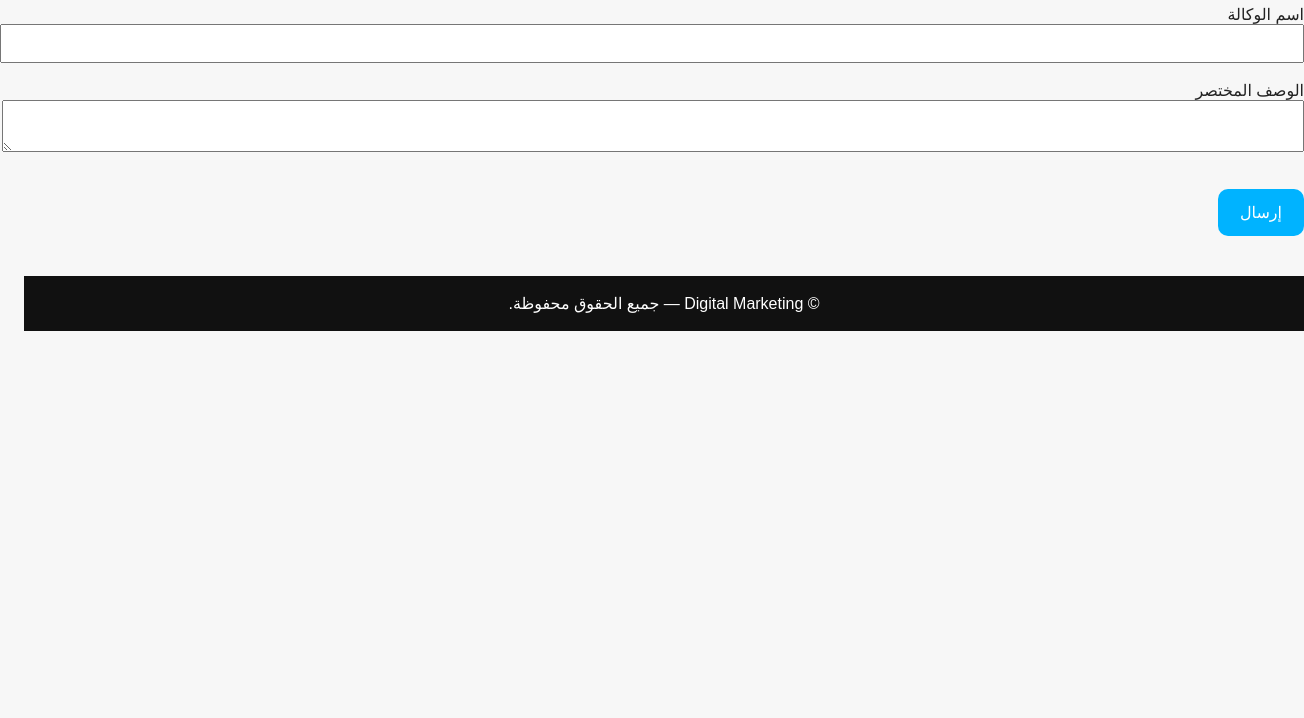
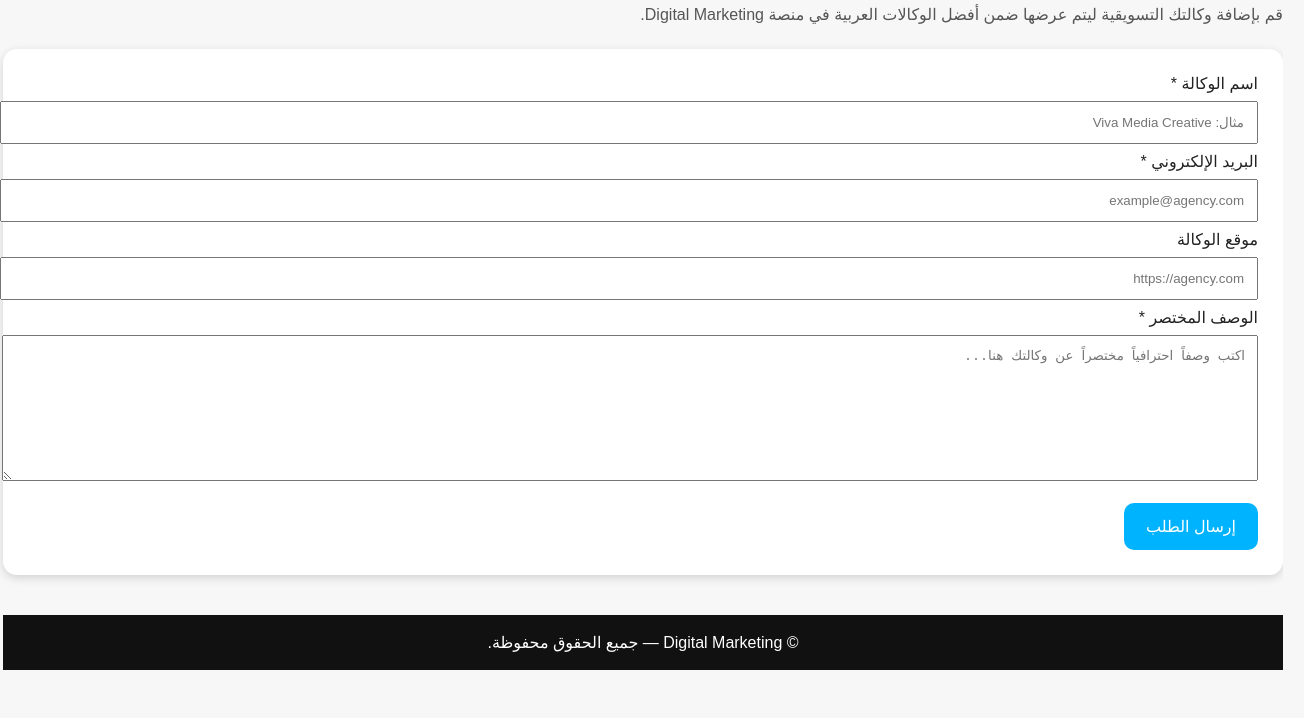
Before and after one commit to Marketing33/marketing33.github.io, a plain HTML site: page add.html in a window 1280 px wide. Shown: the part 82-800 px from the top of the page, 1304 px wide, since content can reach past the window. Drawn offline with Linux system fonts and the light colour scheme.

Commit message:
Update add.html

```diff
--- a/add.html
+++ b/add.html
@@ -1,8 +1,10 @@
-<!DOCTYPE html>
+ <!DOCTYPE html>
 <html lang="ar">
 <head>
 <meta charset="UTF-8">
+<meta name="viewport" content="width=device-width, initial-scale=1.0">
 <title>أضف وكالتك — Digital Marketing</title>
+<meta name="description" content="أضف وكالتك التسويقية إلى دليل Digital Marketing واحصل على ظهور أكبر لدى العملاء.">
 <link rel="stylesheet" href="style.css">
 </head>
 
@@ -18,17 +20,51 @@
 </header>
 
 <div class="container">
-    <h2>أضف وكالتك</h2>
 
-    <form>
-        <label>اسم الوكالة</label><br>
-        <input style="width:100%;padding:10px;"><br><br>
+    <h2>أضف وكالتك إلى الدليل</h2>
+    <p style="margin-bottom:25px; color:#555;">
+        قم بإضافة وكالتك التسويقية ليتم عرضها ضمن أفضل الوكالات العربية في منصة Digital Marketing.
+    </p>
 
-        <label>الوصف المختصر</label><br>
-        <textarea style="width:100%;padding:10px;"></textarea><br><br>
+    <div class="card">
 
-        <a class="btn">إرسال</a>
-    </form>
+        <!-- FormSubmit يبدأ هنا -->
+        <form action="https://formsubmit.co/sskska@gmail.com" method="POST">
+
+            <!-- منع CAPTCHA -->
+            <input type="hidden" name="_captcha" value="false">
+
+            <!-- رسالة نجاح بعد الإرسال -->
+            <input type="hidden" name="_next" value="https://marketing33.github.io/success.html">
+
+            <label>اسم الوكالة *</label>
+            <input type="text" name="agency_name" required
+            placeholder="مثال: Viva Media Creative"
+            style="width:100%; padding:12px; margin:8px 0;">
+
+            <label>البريد الإلكتروني *</label>
+            <input type="email" name="email" required
+            placeholder="example@agency.com"
+            style="width:100%; padding:12px; margin:8px 0;">
+
+            <label>موقع الوكالة</label>
+            <input type="url" name="website"
+            placeholder="https://agency.com"
+            style="width:100%; padding:12px; margin:8px 0;">
+
+            <label>الوصف المختصر *</label>
+            <textarea name="description" required
+            placeholder="اكتب وصفاً احترافياً مختصراً عن وكالتك هنا..."
+            style="width:100%; padding:12px; height:120px; margin:8px 0;"></textarea>
+
+            <button type="submit" class="btn" style="border:none; cursor:pointer; margin-top:10px;">
+                إرسال الطلب
+            </button>
+
+        </form>
+        <!-- FormSubmit ينتهي هنا -->
+
+    </div>
 
 </div>
 
```
